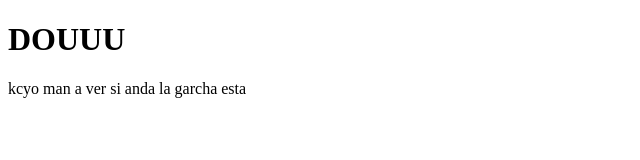
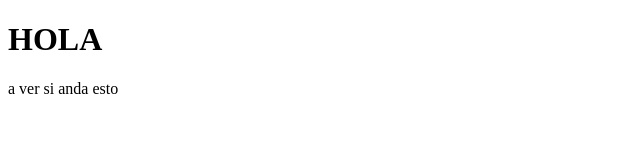
Before and after one commit to Ignamaldonado/introduccion-a-anatomia-web, a website: page home/index.html in a window 1280 px wide. Shown: the whole page, without its empty margins (0-640 px from the left). Drawn offline with Linux system fonts and the light colour scheme.

Commit message:
cambiando estructura

```diff
--- a/home/index.html
+++ b/home/index.html
@@ -7,7 +7,7 @@
     <title>tuki</title>
 </head>
 <body>
-    <h1>DOUUU</h1>
-    <p>kcyo man a ver si anda la garcha esta</p>
+    <h1>HOLA</h1>
+    <p>a ver si anda esto</p>
 </body>
 </html>
```
